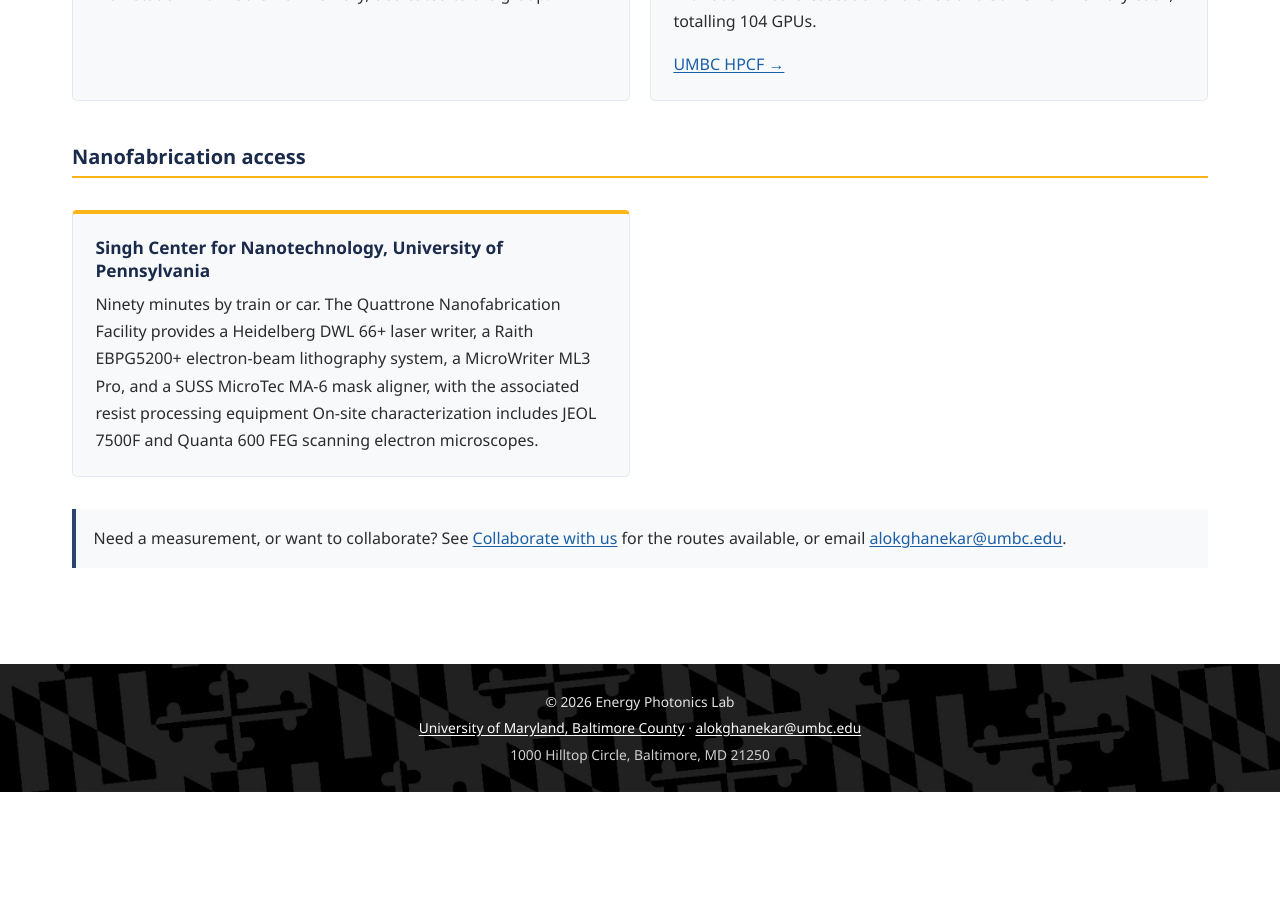
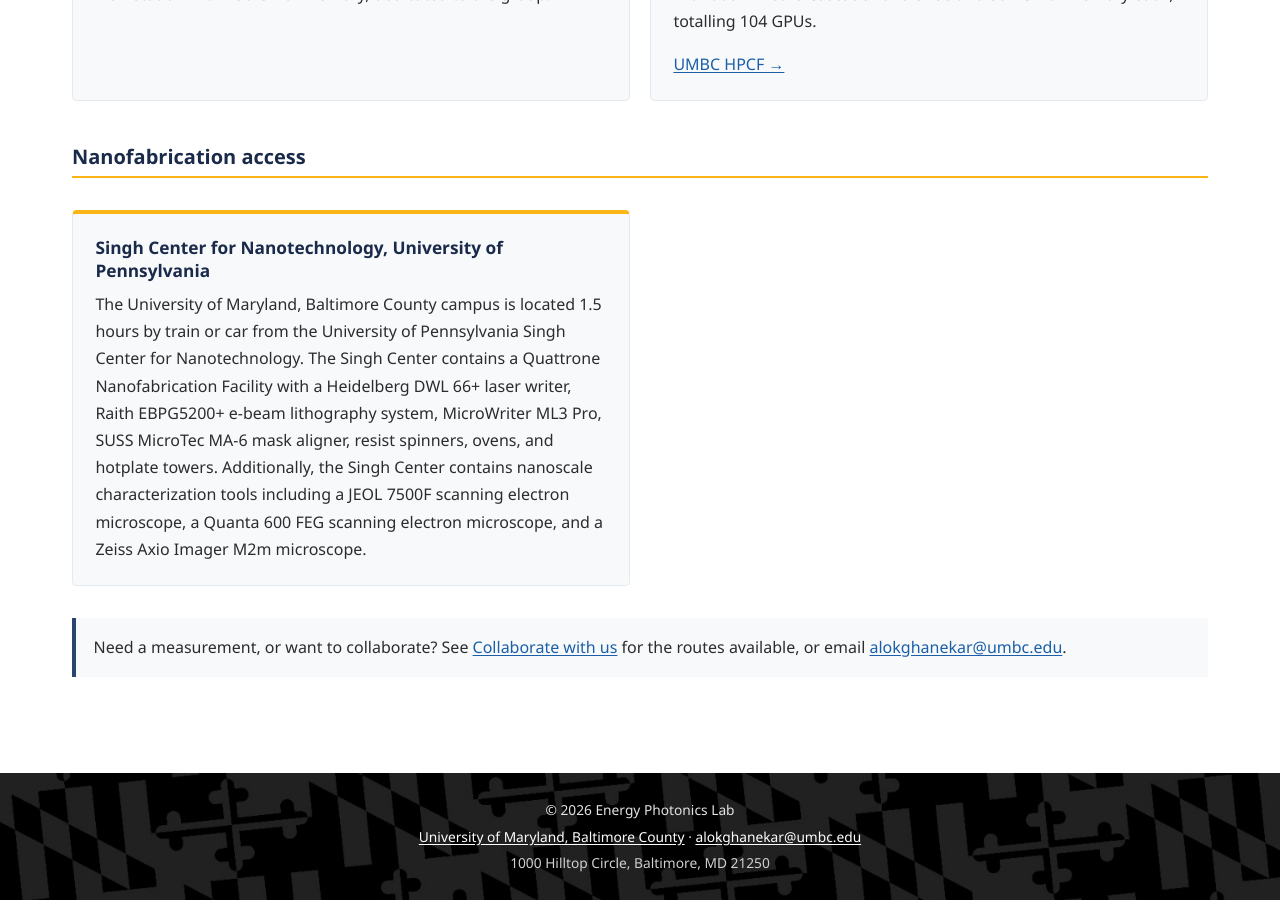
Before and after one commit to alokghanekar/Energy-Photonics-Lab, a Jekyll site: the page built from facilities.html, in a window 1280 px wide and 900 px high, scrolled down 2412 px. Built offline with Jekyll 4.4.1, drawn with Linux system fonts in a browser that asks for light colours; before the commit the page ends 3204 px from its top, so only the background shows below that.

Commit message:
Facilities: rewrite Singh Center nanofabrication description
Co-Authored-By: Claude Opus 4.8 <noreply@anthropic.com>
Claude-Session: https://claude.ai/code/session_01VuNoPfxguXq3gEbfsiCHz7

```diff
--- a/facilities.html
+++ b/facilities.html
@@ -86,8 +86,8 @@ description: Instruments and computational resources in the Energy Photonics Lab
 <div class="project-grid">
   <section class="project">
     <h2>Singh Center for Nanotechnology, University of Pennsylvania</h2>
-    <p>Ninety minutes by train or car. The Quattrone Nanofabrication Facility provides a Heidelberg DWL 66+ laser writer, a Raith EBPG5200+ electron-beam lithography system, a MicroWriter ML3 Pro, and a SUSS MicroTec MA-6 mask aligner, with the associated resist processing equipment On-site characterization includes JEOL 7500F and Quanta 600 FEG scanning electron microscopes.</p>
-    </section>
+    <p>The University of Maryland, Baltimore County campus is located 1.5 hours by train or car from the University of Pennsylvania Singh Center for Nanotechnology. The Singh Center contains a Quattrone Nanofabrication Facility with a Heidelberg DWL 66+ laser writer, Raith EBPG5200+ e-beam lithography system, MicroWriter ML3 Pro, SUSS MicroTec MA-6 mask aligner, resist spinners, ovens, and hotplate towers. Additionally, the Singh Center contains nanoscale characterization tools including a JEOL 7500F scanning electron microscope, a Quanta 600 FEG scanning electron microscope, and a Zeiss Axio Imager M2m microscope.</p>
+  </section>
 </div>
 
 <div class="join-note">
```
